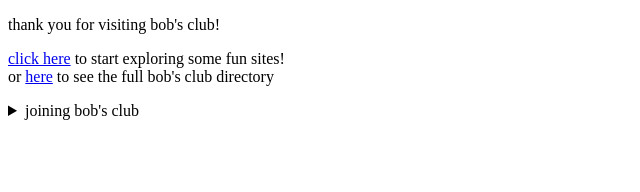
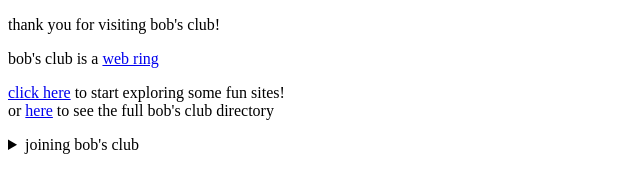
Before and after one commit to braxtonhall/bobs-club, a website: page static/index.html in a window 1280 px wide. Shown: the whole page, without its empty margins (0-640 px from the left). Drawn offline with Linux system fonts and the light colour scheme.

Commit message:
Add a link to wikipedia for web ring info

```diff
--- a/static/index.html
+++ b/static/index.html
@@ -5,6 +5,7 @@
 	</head>
 	<body>
 		<p>thank you for visiting bob's club!</p>
+		<p>bob's club is a <a href="https://en.wikipedia.org/wiki/Webring">web ring</a></p>
 		<p>
 			<a href="./random">click here</a> to start exploring some fun sites!<br />or
 			<a href="./directory">here</a> to see the full bob's club directory
```
